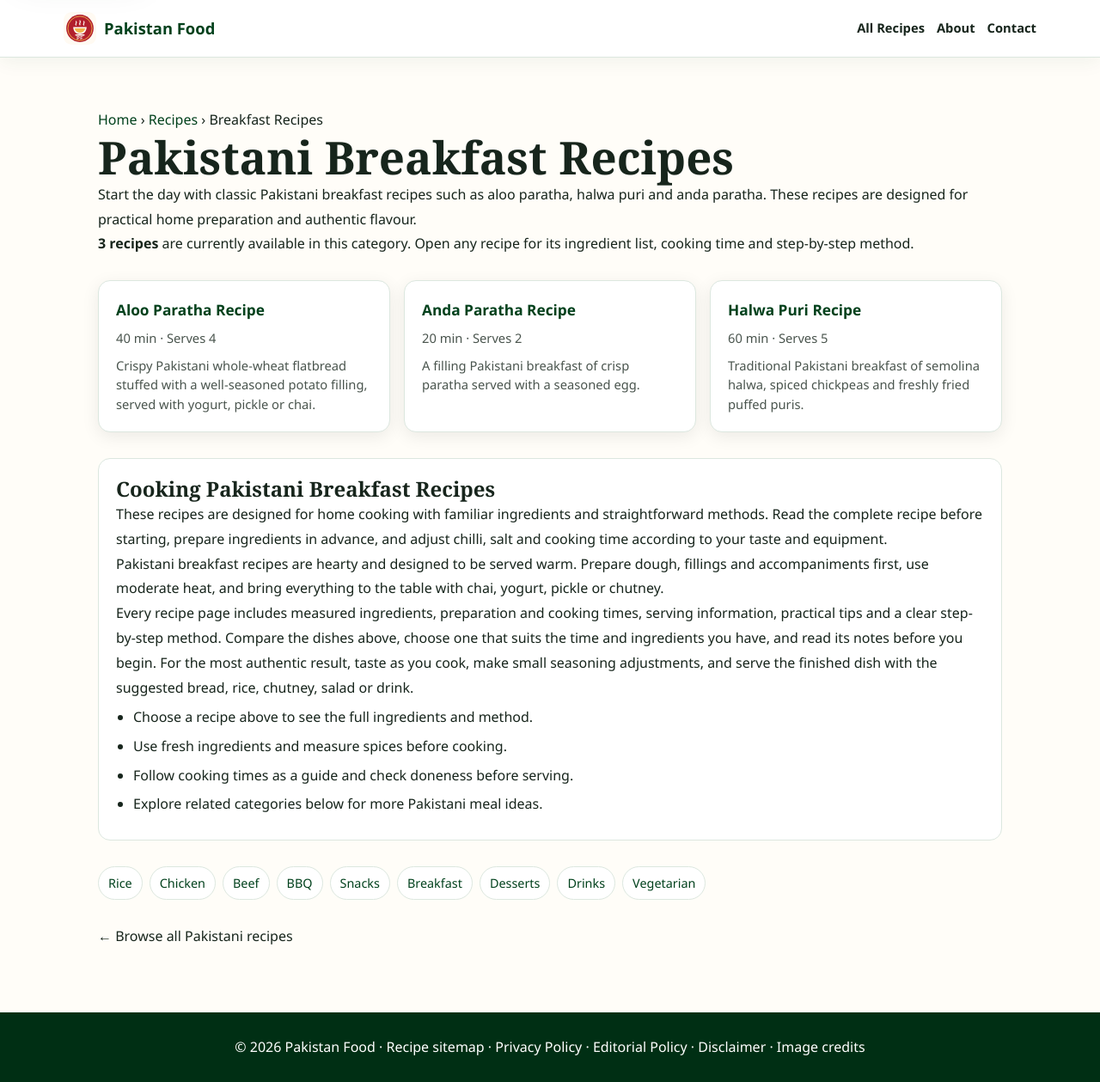
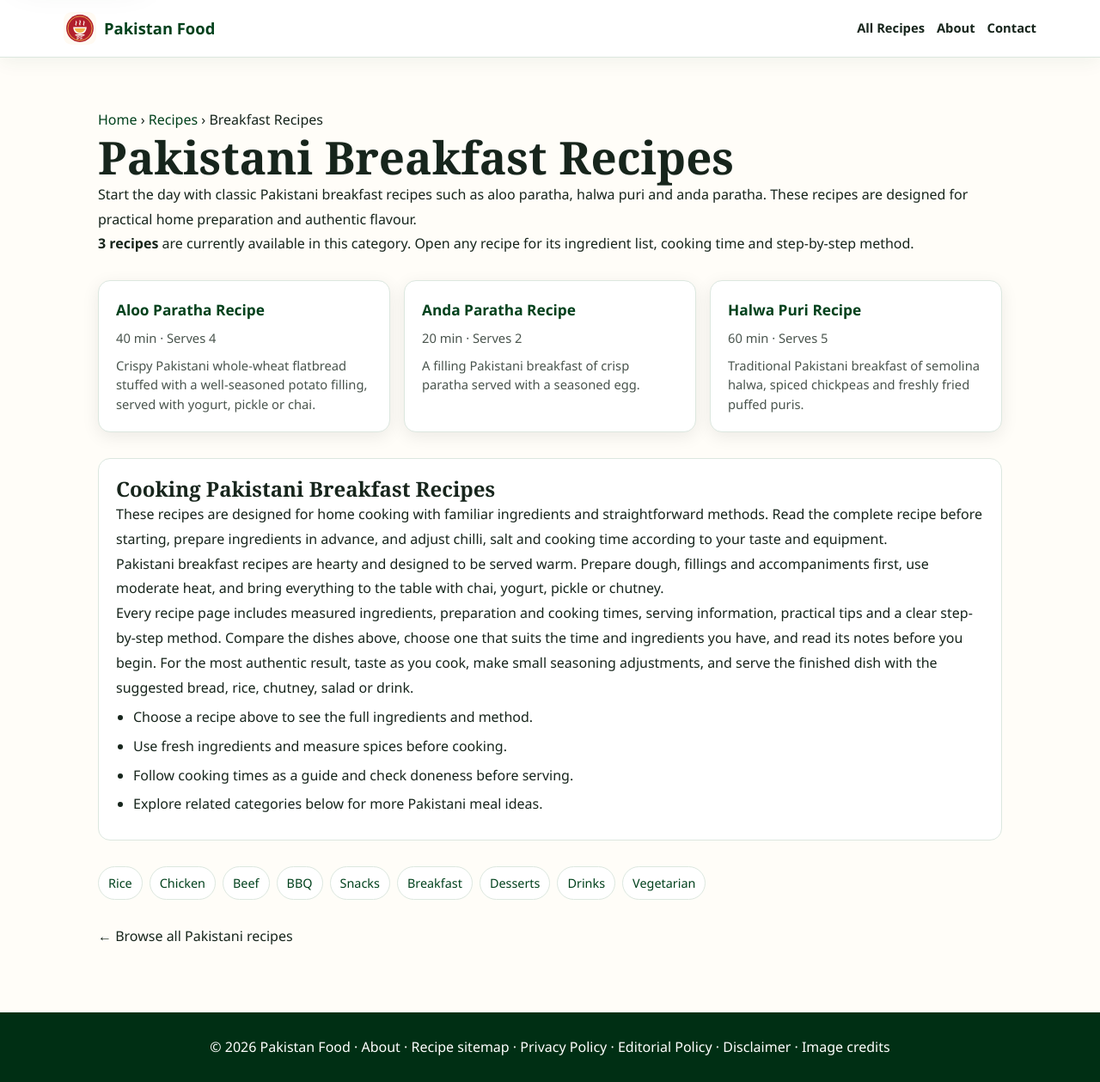
Before and after one commit to manazarali01-hub/pakistan-food, a Jekyll site: the page built from recipes/breakfast/index.html, in a window 1280 px wide and 1259 px high. Shown: the whole window at 86% size. Built offline with Jekyll 4.4.1, drawn with Linux system fonts in a browser that asks for light colours.

Commit message:
Add About trust link to category footer

```diff
--- a/_layouts/category.html
+++ b/_layouts/category.html
@@ -175,6 +175,6 @@
     <nav class="category-nav" aria-label="Other recipe categories"><a href="../rice/">Rice</a><a href="../chicken/">Chicken</a><a href="../beef/">Beef</a><a href="../bbq/">BBQ</a><a href="../snacks/">Snacks</a><a href="../breakfast/">Breakfast</a><a href="../desserts/">Desserts</a><a href="../drinks/">Drinks</a><a href="../vegetarian/">Vegetarian</a></nav>
     <p><a href="../index.html">← Browse all Pakistani recipes</a></p>
   </main>
-  <footer class="cat-site-footer"><p>© 2026 Pakistan Food · <a href="../../sitemap.html">Recipe sitemap</a> · <a href="../../privacy-policy.html">Privacy Policy</a> · <a href="../../editorial-policy.html">Editorial Policy</a> · <a href="../../disclaimer.html">Disclaimer</a> · <a href="../../image-credits.html">Image credits</a></p></footer>
+  <footer class="cat-site-footer"><p>© 2026 Pakistan Food · <a href="../../about.html">About</a> · <a href="../../sitemap.html">Recipe sitemap</a> · <a href="../../privacy-policy.html">Privacy Policy</a> · <a href="../../editorial-policy.html">Editorial Policy</a> · <a href="../../disclaimer.html">Disclaimer</a> · <a href="../../image-credits.html">Image credits</a></p></footer>
 </body>
 </html>
```
